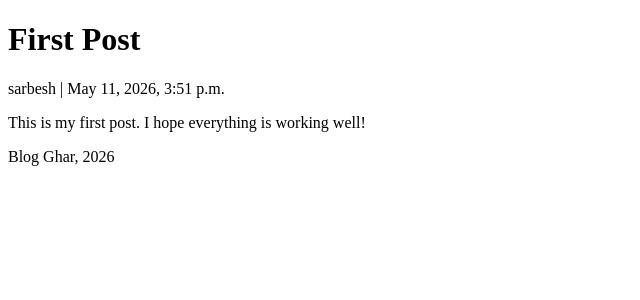
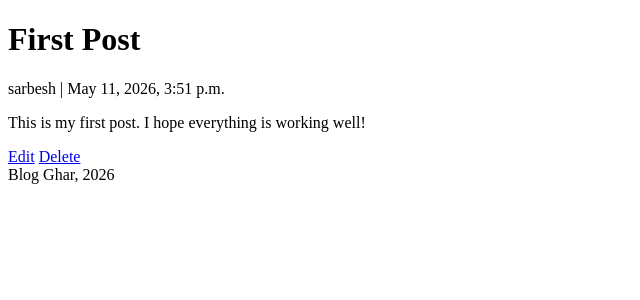
Before and after one commit to hinexwdrms/blog-django, a Django app: page /post/1/ in a window 1280 px wide. Shown: the part 88-388 px from the top of the page, without its empty margins (0-640 px from the left). Run offline with Django 5.2, Linux system fonts and the light colour scheme; a user stored in the database is signed in; data comes from the database, SQL or seed files in the repository; both versions use the stored data as it was after the commit.

Commit message:
delete edit posts

```diff
--- a/posts/templates/posts/post_detail.html
+++ b/posts/templates/posts/post_detail.html
@@ -5,4 +5,8 @@
 <h1>{{ post.title }}</h1>
 <p>{{ post.author }} | {{ post.created_at }}</p>
 <p>{{ post.content }}</p>
+{% if user == post.author %}
+<a href="/post/{{ post.pk }}/edit/">Edit</a>
+<a href="/post/{{ post.pk }}/delete/">Delete</a>
+{% endif %}
 {% endblock %}
--- a/posts/urls.py
+++ b/posts/urls.py
@@ -4,5 +4,7 @@ from . import views
 urlpatterns = [
     path('', views.home, name='home'),
     path('post/<int:pk>/', views.post_detail, name='post_detail'),
-    path('post/create/', views.create_post, name = "create_post"),
+    path('post/create/', views.create_post, name = 'create_post'),
+    path('post/<int:pk>/edit/', views.edit_post, name = 'edit_post'),
+    path('post/<int:pk>/delete/', views.delete_post, name= 'delete_post')
 ]
--- a/posts/views.py
+++ b/posts/views.py
@@ -23,3 +23,25 @@ def create_post(request):
     else:
         form = PostForm() # if get request
     return render(request, 'posts/create_post.html', {'form':form})
+
+def edit_post(request, pk):
+    post = get_object_or_404(Post, pk=pk)
+    if request.user != post.author: #check if logged in user is author
+        return redirect('home')
+    if request.method == 'POST':
+        form = PostForm(request.POST, instance=post)
+        if form.is_valid():
+            form.save()
+            return redirect('home')
+    else:
+        form = PostForm(instance=post) #instance tells to update the existing form instead of creating
+    return render(request, 'posts/edit_post.html', {'form': form})
+
+def delete_post(request, pk):
+    post = get_object_or_404(Post, pk=pk)
+    if request.user != post.author:
+        return redirect('home')
+    if request.method == 'POST':
+        post.delete()
+        return redirect('home')
+    return render(request, 'posts/delete_post.html', {'post': post})
```
Also changed, not shown: posts/templates/posts/delete_post.html (added, +9 -0 lines), posts/templates/posts/edit_post.html (added, +8 -0 lines), db.sqlite3.
